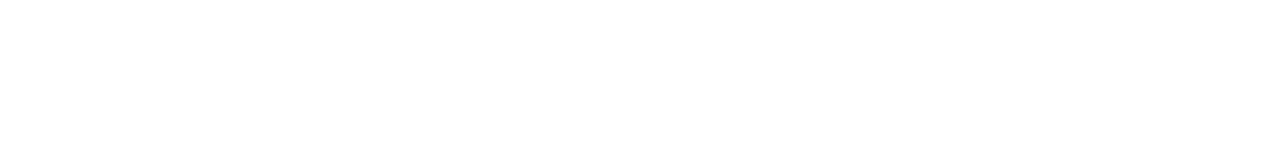
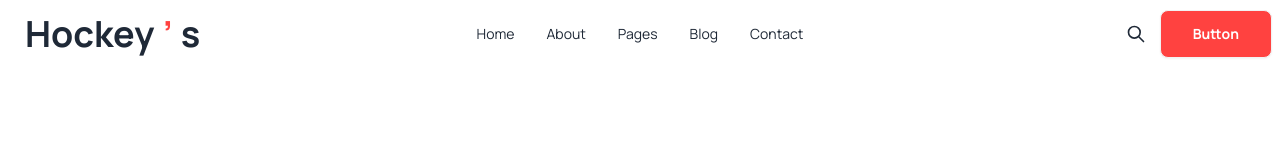
Before and after one commit to Meghadrita/third-assignment, a plain HTML site: page index.html in a window 1280 px wide. Drawn offline with nearby package versions, Linux system fonts and the light colour scheme.

Commit message:
added navbar

```diff
--- a/index.html
+++ b/index.html
@@ -17,6 +17,7 @@
                 extend: {
                     colors: {
                         clifford: '#da373d',
+                        'hockey-primary':'#FF4240;',
                     }
                 }
             }
@@ -35,8 +36,52 @@
 
 </head>
 
-<body>
-    <header>
+<body class="font-manrope">
+    <header class="md:container md:mx-auto">
+        <nav class="navbar bg-base-100">
+            <div class="navbar-start">
+                <div class="dropdown">
+                    <div tabindex="0" role="button" class="btn btn-ghost lg:hidden">
+                        <svg xmlns="http://www.w3.org/2000/svg" class="h-5 w-5" fill="none" viewBox="0 0 24 24"
+                            stroke="currentColor">
+                            <path stroke-linecap="round" stroke-linejoin="round" stroke-width="2"
+                                d="M4 6h16M4 12h8m-8 6h16" />
+                        </svg>
+                    </div>
+                    <ul tabindex="0"
+                        class="menu menu-sm dropdown-content mt-3 z-[1] p-2 shadow bg-base-100 rounded-box w-52">
+                        <li><a>Home</a></li>
+                        <li><a>About</a></li>
+                        <li><a>Pages</a></li>
+                        <li><a>Blog</a></li>
+                        <li><a>Contact</a></li>
+                    </ul>
+                </div>
+                <a class="btn btn-ghost normal-case text-xl lg:text-4xl">Hockey<span class="text-[#FF4240]">’</span>s</a>
+            </div>
+            <div class="navbar-center hidden lg:flex">
+                <ul class="menu menu-horizontal px-1">
+                    <li><a>Home</a></li>
+                    <li><a>About</a></li>
+                    <li><a>Pages</a></li>
+                    <li><a>Blog</a></li>
+                    <li><a>Contact</a></li>
+                </ul>
+            </div>
+            <div class="navbar-end">
+                <button class="btn btn-ghost btn-circle">
+                    <svg xmlns="http://www.w3.org/2000/svg" class="h-5 w-5" fill="none" viewBox="0 0 24 24"
+                        stroke="currentColor">
+                        <path stroke-linecap="round" stroke-linejoin="round" stroke-width="2"
+                            d="M21 21l-6-6m2-5a7 7 0 11-14 0 7 7 0 0114 0z" />
+                    </svg>
+                </button>
+                <div>
+                    <a class="btn bg-hockey-primary text-white px-8 ">Button</a>
+                </div>
+
+            </div>
+        </nav>
 
     </header>
     <main>
```
